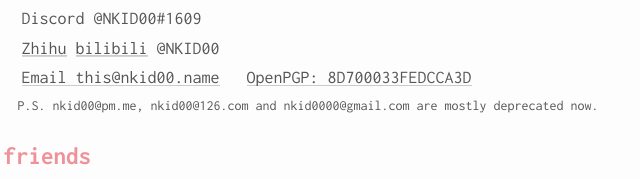
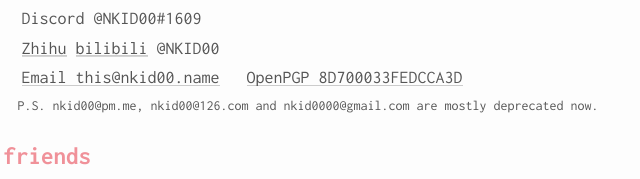
Before and after one commit to NKID00/nkid00.name, a plain HTML site: page index.html in a window 1280 px wide. Shown: the part 616-795 px from the top of the page, 299-939 px from the left. Drawn offline with Linux system fonts and the light colour scheme.

Commit message:
fix: format

```diff
--- a/index.html
+++ b/index.html
@@ -59,7 +59,7 @@
             <a href="mailto:this@nkid00.name" target="_blank">Email this@nkid00.name</a> &nbsp;
             <a href="https://keys.openpgp.org/vks/v1/by-fingerprint/C6A50DCBB4ADED6EF00332D28D700033FEDCCA3D"
                 target="_blank">
-                OpenPGP: 8D700033FEDCCA3D
+                OpenPGP 8D700033FEDCCA3D
             </a>
         </p>
         <p class="small">
```
